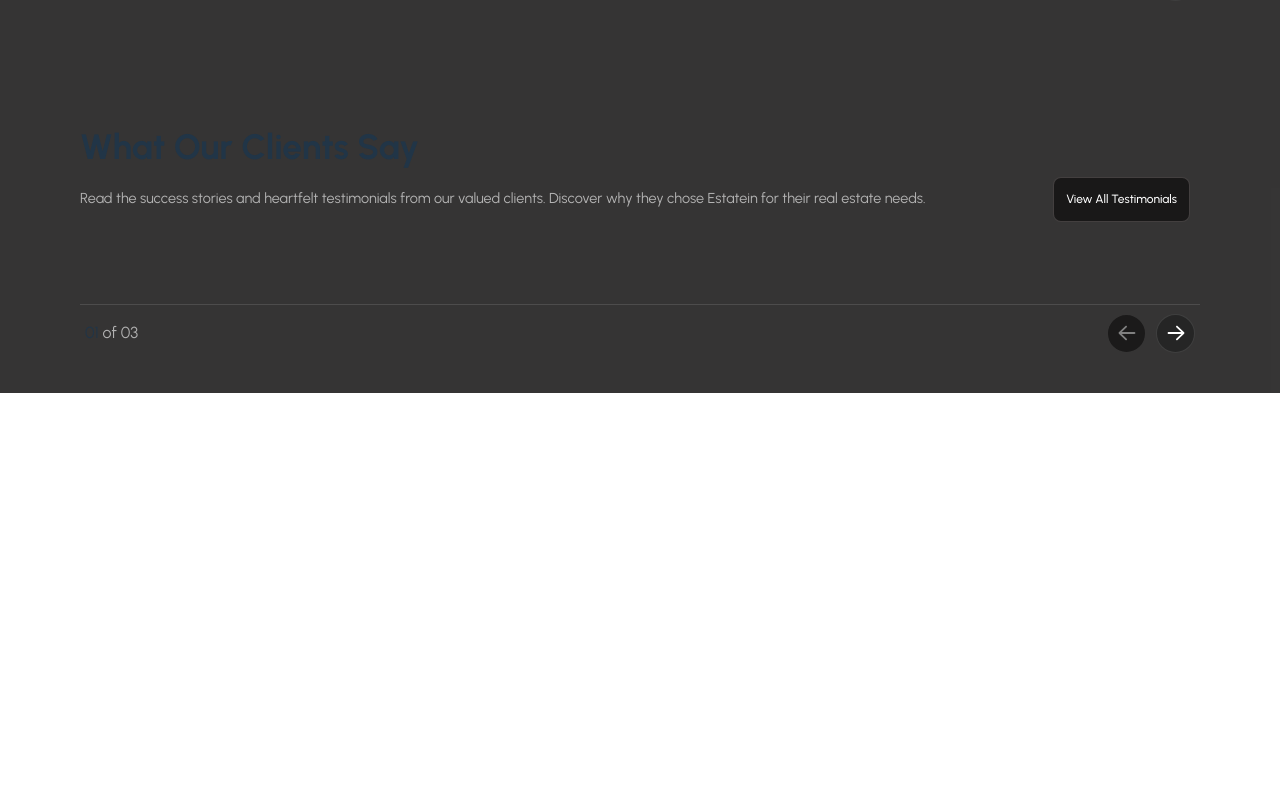
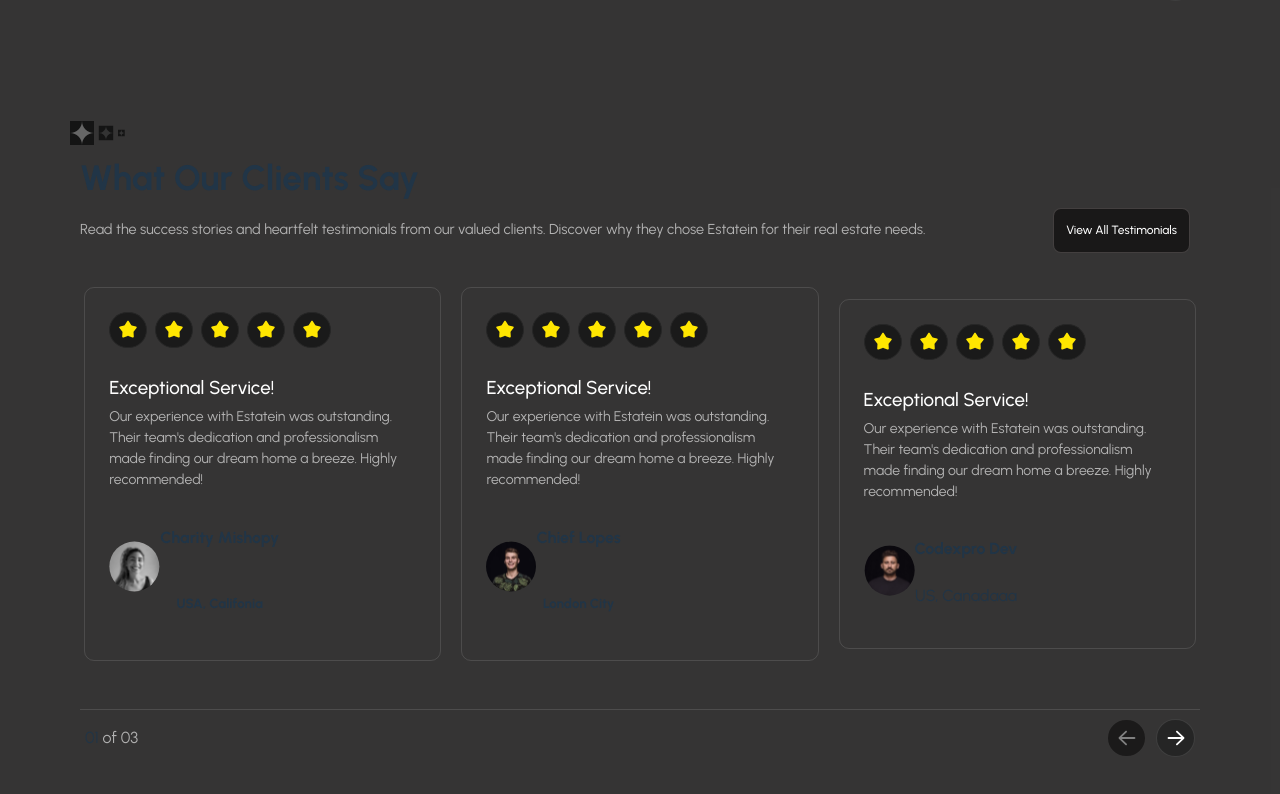
Before and after one commit to codexpro-dev/Estatein, a React (Vite) app in the folder real-es-proj/: page / in a window 1280 px wide. Shown: the part 1845-2639 px from the top of the page. Before the commit the page ends 2238 px from the top, so only its background shows below. Built offline with nearby package versions, Linux system fonts and the light colour scheme.

Commit message:
Second Commit

```diff
--- a/real-es-proj/src/components/Clients.jsx
+++ b/real-es-proj/src/components/Clients.jsx
@@ -1,21 +1,28 @@
-import React from 'react'
-import "../components/clients.css"
-import arrowL from "../resources/ft-l-arrow.svg"
-import arrowR from "../resources/ft-r-arrow.svg"
+import React from "react";
+import "../components/clients.css";
+import arrowL from "../resources/ft-l-arrow.svg";
+import arrowR from "../resources/ft-r-arrow.svg";
+import ratings from "../resources/ratings.svg";
+import proPics from "../resources/profile1.svg";
+import proPics2 from "../resources/profile2.svg";
+import proPics3 from "../resources/profile3.svg";
+import ftCool from "../resources/ft-cool.svg"
+
+
 
 const Clients = () => {
   return (
     <>
       <div className="feature-prop">
         <div className="featured-text">
-                <div className="feat-i">
-                  {/* <img src={FtCool} alt="" /> */}
-                </div>
+          <div className="feat-i"><img src={ftCool} alt="" /></div>
           <div className="feat-txt">
             <h2>What Our Clients Say</h2>
             <div className="f-t">
               <p>
-                    Read the success stories and heartfelt testimonials from our valued clients. Discover why they chose Estatein for their real estate needs.
+                Read the success stories and heartfelt testimonials from our
+                valued clients. Discover why they chose Estatein for their real
+                estate needs.
               </p>
               <button>View All Testimonials</button>
             </div>
@@ -23,12 +30,73 @@ const Clients = () => {
         </div>
         <div className="featured-row">
           <div className="featured">
-
+            <div className="ft-row">
+              <div className="rowws-img">
+                <img src={ratings} alt="" />
+              </div>
+              <div className="ft-row-txt">
+                <h3>Exceptional Service!</h3>
+                <p>
+                  Our experience with Estatein was outstanding. Their team's dedication and professionalism made finding our dream home a breeze. Highly recommended!
+                </p>
+              </div>
+              <div className="ft-label">
+                <div className="lb-pro">
+                  <img src={proPics} alt="" />
+                </div>
+                <div className="lb-txt">
+                  <h4>Charity Mishopy</h4>
+                  <h5>USA, Califonia</h5>
+                </div>
+              </div>
+            </div>
+            <div className="ft-row">
+              <div className="rowws-img">
+                <img src={ratings} alt="" />
+              </div>
+              <div className="ft-row-txt">
+                <h3>Exceptional Service!</h3>
+                <p>
+                  Our experience with Estatein was outstanding. Their team's dedication and professionalism made finding our dream home a breeze. Highly recommended!
+                </p>
+              </div>
+              <div className="ft-label">
+                <div className="lb-pro">
+                  <img src={proPics2} alt="" />
+                </div>
+                <div className="lb-txt">
+                  <h4>Chief Lopes</h4>
+                  <h5>London City </h5>
+                </div>
+              </div>
+            </div>
+            <div className="ft-row">
+              <div className="rowws-img">
+                <img src={ratings} alt="" />
+              </div>
+              <div className="ft-row-txt">
+                <h3>Exceptional Service!</h3>
+                <p>
+                  Our experience with Estatein was outstanding. Their team's dedication and professionalism made finding our dream home a breeze. Highly recommended!
+                </p>
+              </div>
+              <div className="ft-labell">
+                {/* <div className="lb-pro"> */}
+                  <img src={proPics3} alt="" />
+                {/* </div> */}
+                <div className="lb-txt">
+                  <h4>Codexpro Dev</h4>
+                  <p>US, Canadaaa</p>
+                </div>
+              </div>
+            </div>
           </div>
         </div>
         <div className="ft-slide">
           <div className="slide-num">
-                      <p>01 <span>of 03</span></p>
+            <p>
+              01 <span>of 03</span>
+            </p>
           </div>
           <div className="slide-arr">
             <div className="arrow1">
@@ -41,7 +109,7 @@ const Clients = () => {
         </div>
       </div>
     </>
-  )
-}
+  );
+};
 
-export default Clients
+export default Clients;
--- a/real-es-proj/src/components/clients.css
+++ b/real-es-proj/src/components/clients.css
@@ -0,0 +1,25 @@
+.ft-labell{
+    display: flex;
+    align-items: center;
+}
+
+.lb-txt{
+    display: flex;
+    flex-direction: column;
+    align-items: center;
+    justify-content: center;
+    padding: 0;
+    margin: 0;
+}
+
+.lb-txt h4{
+ padding-bottom: 1px !important;
+ padding-top: 0 !important;
+}
+
+.lb-txt p{
+ margin-top: 1px !important;
+ padding-top: 0;
+ background-color: #ffffff00;
+ border: none;
+}
```
Lines whose indentation alone changed are shown as unchanged.
